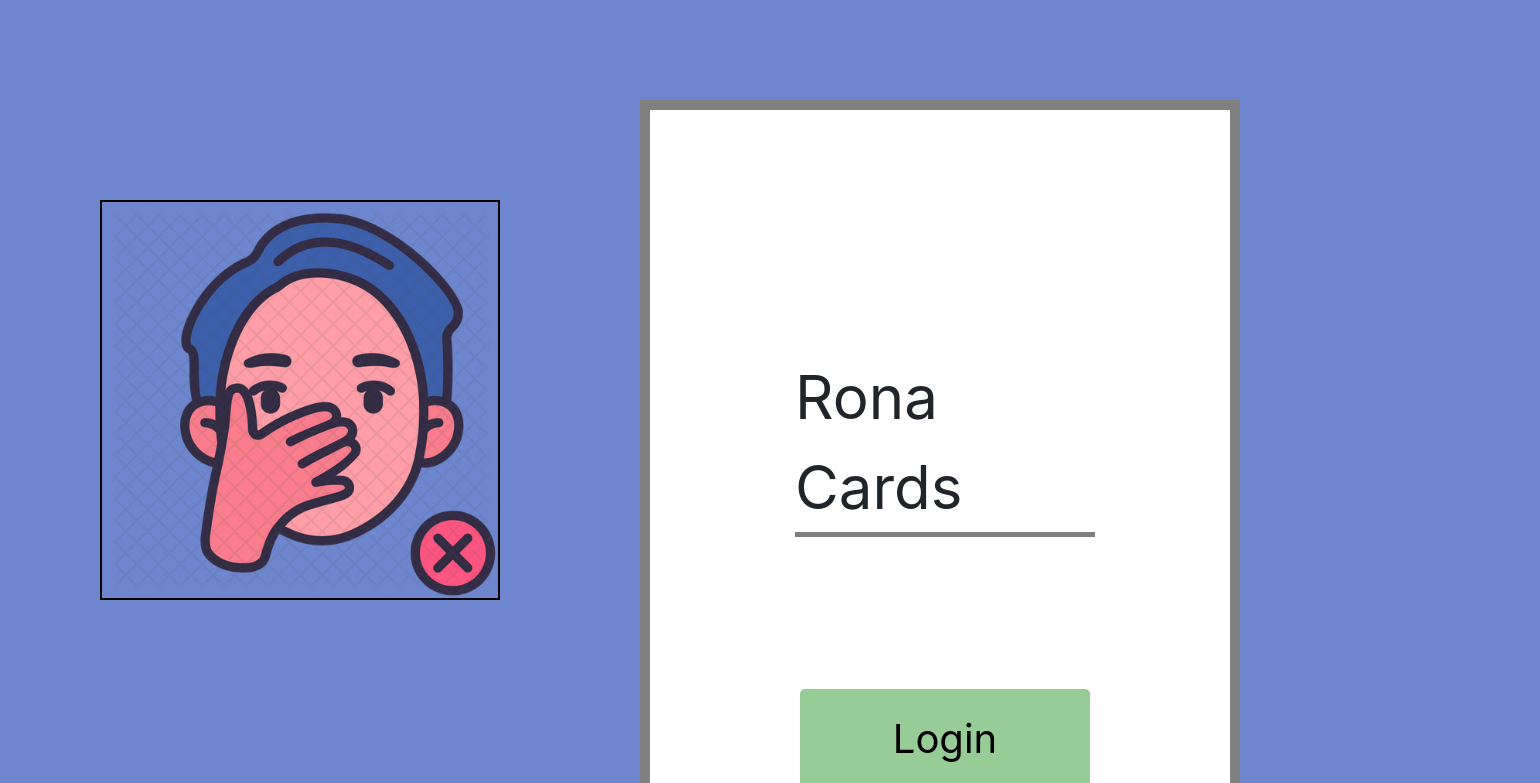
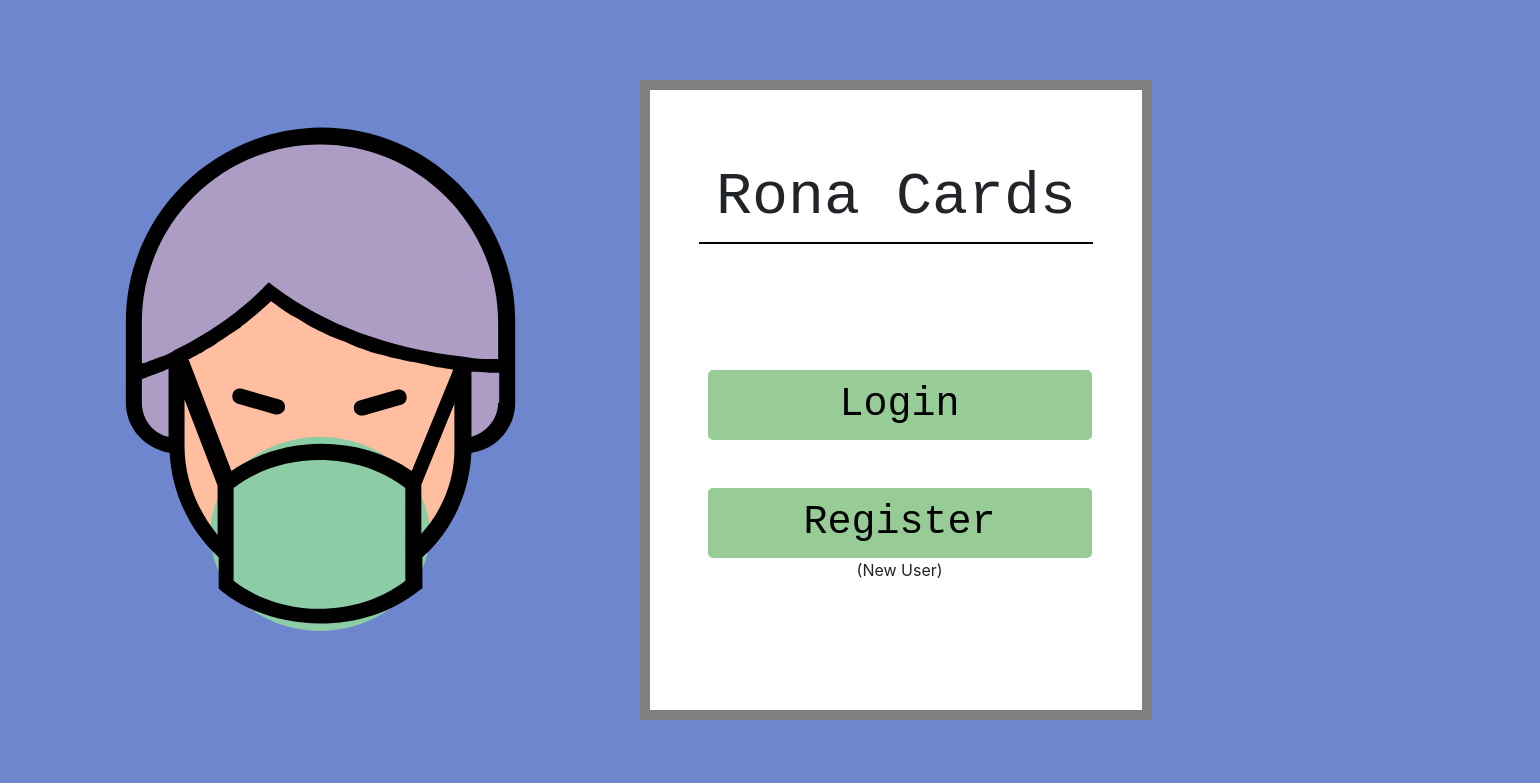
Before and after one commit to EvanCNavarro/RonaCards, a React (Create React App) app in the folder frontend/: page / in a window 1280 px wide. Shown: the top 783 px of the page, 1540 px wide, since content can reach past the window. Built offline with nearby package versions, Linux system fonts and the light colour scheme.

Commit message:
Design changes made

```diff
--- a/frontend/src/containers/Dashboard.css
+++ b/frontend/src/containers/Dashboard.css
@@ -36,7 +36,7 @@
 }
 .password_reset_button
 {
-    width: 250px;
+    width: 300px;
     background-color:tomato ;
     border: 2px solid tomato ;
     border-radius: 5px;
--- a/frontend/src/containers/Login.css
+++ b/frontend/src/containers/Login.css
@@ -38,16 +38,24 @@
   }
   .login_click
   {
-    font-weight: bold;
-    font-size: 30px;
+
+    background-color: rgb(151,204,151);
+    width: 100%;
+    border: 4px solid rgb(151,204,151);
+    border-radius: 5px;
+    font-size: 40px;
+    font-family: 'Courier New', Courier, monospace;
   }
+  .login_click:hover
+  {
+    background-color: white;
+  }
+
   .user_fill
   {
-    font-size: 40px;
+    font-size: 250%;
   }
   .credentials
   {
-background-color: aqua;  }
-
-
-}
+    background-color: aqua;  }
+  }
--- a/frontend/src/containers/Login.js
+++ b/frontend/src/containers/Login.js
@@ -51,9 +51,9 @@ export default function Login() {
             type="password"
           />
         </FormGroup>
-        <Button block bsSize="large" disabled={!validateForm()} type="submit">
-          <p class="login_click">Login</p>
-        </Button>
+        <button class="login_click" type="submit">
+          Login
+        </button>
       </form>
     </div>
   );
--- a/frontend/src/containers/MainPage.css
+++ b/frontend/src/containers/MainPage.css
@@ -3,50 +3,59 @@ body{
 }
 .main_logo
 {
-    position: relative;
-    left: 100px;
-    top: 200px;
-    max-width: 400px;
-    max-width: 400px;
-    border: 2px solid black;
+    position: absolute;
+    left: 5%;
+    top: 15%;
+    width:40%;
+    /* border: 2px solid black; */
 }
-button{
+.button_login_register{
     background-color: rgb(151,204,151);
-    width: 290px;
-    height: 100px;
+    width: 30vw;
     border: 4px solid rgb(151,204,151);
     border-radius: 5px;
     font-size: 40px;
+    font-family: 'Courier New', Courier, monospace;
+}
+.button_login_register:hover{
+    background-color: white;
 }
 .login_register_box
 {
 
-    position: relative;
+    position: absolute;
     left: 50%;
-    top:-300px;
+    top: 10%;
     border: 10px solid grey;
-    width: 600px;
-    height: 700px;
+    width: 40%;
+    height: 80%;
     align-content: center;
     background-color: white;
 
 }
 .button_box
 {
-    position: relative;
-    left: 25%;
-    top: 35%;
+    position: absolute;
+    top: 35vh;
+    left: -30.5vw;
     text-align: center;
-    max-width: 300px;
-    max-height: 200px;
+    width: 100vw;
+    height: 30vh;
     /* border: 2px solid black; */
 }
 .rona_cards
-{   font-size: 60px;
-    position: relative;
-    top: 15%;
-    left: 25%;
-    max-width: 300px;
-    max-height: 200px;
-    border-bottom: 5px solid grey;
+{
+    position: absolute;
+    top: 10%;
+    left: 10%;
+    font-size: 60px;
+    font-family: 'Courier New', Courier, monospace ;
+    text-align: center;
+    width: 80%;
+    border-bottom: 2px solid black;
+
+
+
+
+
 }
--- a/frontend/src/containers/MainPage.js
+++ b/frontend/src/containers/MainPage.js
@@ -4,7 +4,7 @@ import { Button, FormGroup, FormControl, FormLabel } from "react-bootstrap";
 import "./MainPage.css";
 import Login from "./Login.js";
 import Register from "./Register.js";
-import main_logo from './main_logo.png';
+import main_logo from './main_logo.svg';
 
 
 
@@ -21,15 +21,18 @@ export default function MainPage()
     ReactDOM.render(<Register />, document.getElementById("root"));
   }
   return(
+
     <div>
       <img class="main_logo" src={main_logo} alt="Mascot Logo" />
+
       <div class="login_register_box">
+
         <p class="rona_cards">Rona Cards</p>
         <div class ="button_box">
-          <div><button class="login_button" onClick={loginCaller}>Login</button></div>
+          <div><button class="button_login_register" onClick={loginCaller}>Login</button></div>
           <br></br>
           <br></br>
-          <div><button class="register_button" onClick={registerCaller}>Register  </button></div>
+          <div><button class="button_login_register" onClick={registerCaller}>Register  </button></div>
           <p>(New User)</p>
         </div>
       </div>
```
Also changed, not shown: frontend/src/containers/main_logo.png (deleted), frontend/src/containers/main_logo.svg (added).
